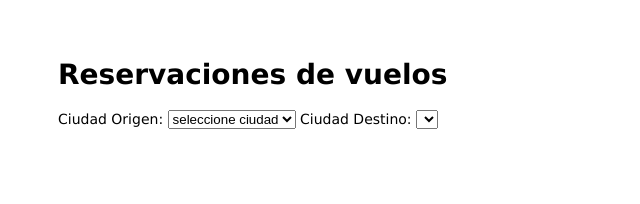
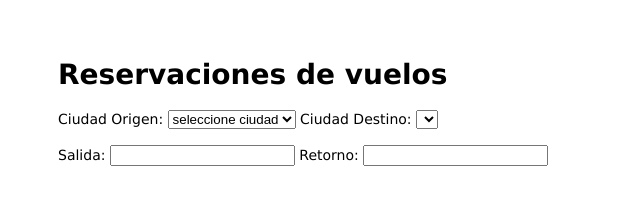
Before and after one commit to JuanDavidMartinez/reservations, a website: page public/index.html in a window 1280 px wide. Shown: the whole page, without its empty margins (0-640 px from the left). Drawn offline with nearby package versions, Linux system fonts and the light colour scheme; no server answers.

Commit message:
import de datepicker para fechas

```diff
--- a/app.js
+++ b/app.js
@@ -18,6 +18,7 @@ app.use(express.urlencoded({ extended: false }));
 app.use(cookieParser());
 app.use(express.static(path.join(__dirname, 'public')));
 app.use('/jquery', express.static(__dirname + '/node_modules/jquery/dist/'));
+app.use('/jquery-ui', express.static(__dirname + '/node_modules/jquery-ui/dist/'));
 
 app.use('/', indexRouter);
 app.use('/requirements', requirementRouter);
--- a/package.json
+++ b/package.json
@@ -10,6 +10,7 @@
     "debug": "~2.6.9",
     "express": "~4.16.1",
     "jquery": "^3.6.1",
+    "jquery-ui": "^1.13.2",
     "morgan": "~1.9.1",
     "pg-promise": "^10.12.0"
   },
--- a/public/index.html
+++ b/public/index.html
@@ -4,7 +4,9 @@
   <title>Prueba Reservas</title>
   <link rel="stylesheet" href="/stylesheets/style.css">
 </head>
+<link rel="stylesheet" href="/jquery-ui/themes/base/jquery-ui.min.css">
 <script src="/jquery/jquery.js"></script>
+<script src="/jquery-ui/jquery-ui.min.js"></script>
 <script src="./javascripts/index_functions.js"></script>
 
 <body>
@@ -15,6 +17,9 @@
   </select>
   <label>Ciudad Destino:</label>
   <select id="ciudad_destino" name="select"></select>
+  <br><br>
+  Salida: <input type="text" id="fecha_salida">
+  Retorno: <input type="text" id="fecha_retorno">
 </body>
 
 </html>
--- a/public/javascripts/index_functions.js
+++ b/public/javascripts/index_functions.js
@@ -1,11 +1,15 @@
-$( document ).ready(function() {
+$(function() {
     console.log( "ready!" );
+    //Carga ciudades para seleccionar
     $.get( "/cities", function( data ) {
       data.forEach(element => {
         console.log(element);
         $('#ciudad_origen').append('<option value="'+element.id_ciudad+'">'+element.nombre+'</option>');
       });
     });
+    //Carga datepicker
+    $( "#fecha_salida" ).datepicker();
+    $( "#fecha_retorno" ).datepicker();
 });
 
 function getCitiesByOrigin() {
```
Also changed, not shown: 1 other file.
